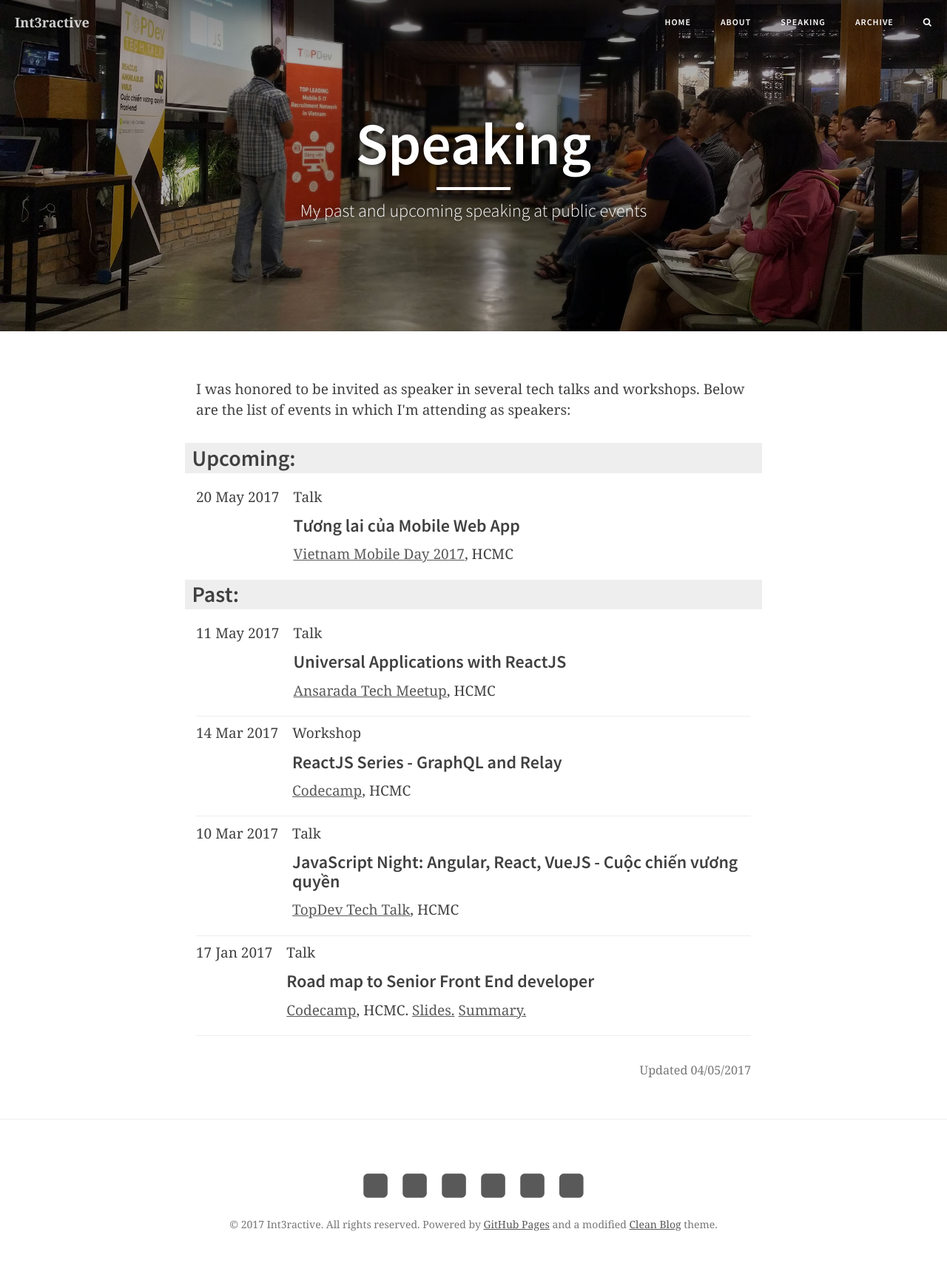
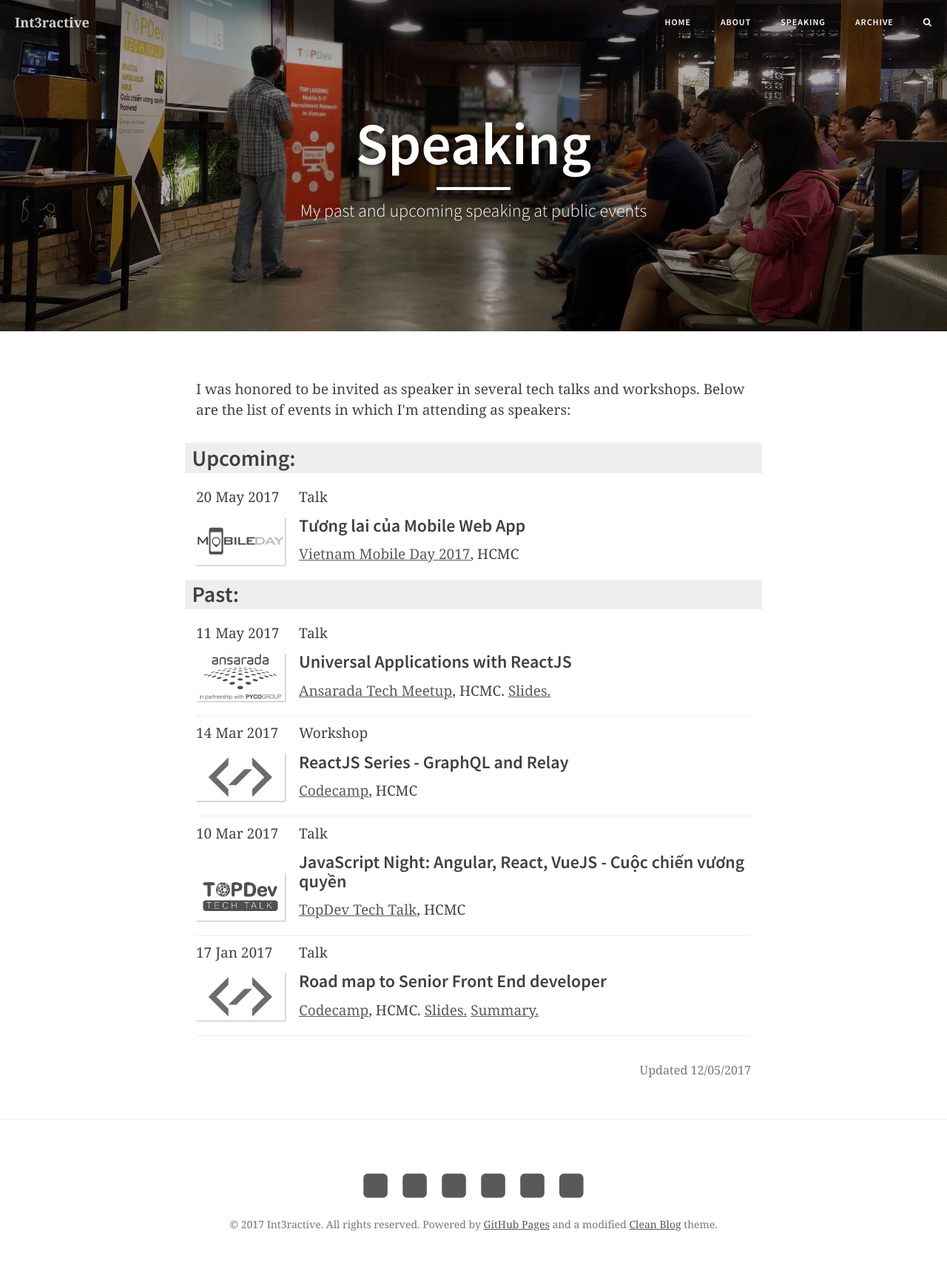
Before and after one commit to trongthanh/int3ractive.com, a Jekyll site: the page built from speaking.html, in a window 1280 px wide. Shown: the whole page at 74% size. Built offline with Jekyll 4.4.1, drawn with Linux system fonts in a browser that asks for light colours; nearby versions of some CDN libraries.

Commit message:
Add event logos; update events info

```diff
--- a/css/prism.css
+++ b/css/prism.css
@@ -197,6 +197,7 @@
 .events__item {
 	border-bottom: 1px solid #eee;
 	margin-top: 0.5em;
+	position: relative;
 }
 
 .events__item__desc {
@@ -207,9 +208,26 @@
 	margin: 0.5em 0;
 }
 
+.events__item__logo {
+	position: absolute;
+	width: 100px;
+	height: auto;
+	right: 0;
+	top: -5px;
+	box-shadow: 1px 1px 2px rgba(0,0,0,0.3);
+}
+
 @media screen and (min-width: 768px) {
 	.events__item__time {
 		float: left;
 		margin-right: 1em;
+		width: 120px;
+	}
+
+	.events__item__logo {
+		width: 120px;
+		left: 0;
+		top: initial;
+		bottom: 20px;
 	}
 }
--- a/speaking.html
+++ b/speaking.html
@@ -13,6 +13,7 @@
     <!--to be inserted by JS: <li class="events__section"><h2>Past:</h2></li>-->
     <li class="events__item">
         <time class="events__item__time" datetime="2017-05-20T09:00:00+07:00">20 May 2017</time>
+        <img class="events__item__logo" src="img/logos/event-logo-mobileday.png" alt="MobileDay event">
         <address class="events__item__desc">
             <div class="events__item__type">Talk</div>
             <h3 class="events__item__title">Tương lai của Mobile Web App</h3>
@@ -21,14 +22,17 @@
     </li>
     <li class="events__item">
         <time class="events__item__time" datetime="2017-05-11T18:30:00+07:00">11 May 2017</time>
+        <img class="events__item__logo" src="img/logos/event-logo-ansarada.png" alt="Ansarada meetup">
         <address class="events__item__desc">
             <div class="events__item__type">Talk</div>
             <h3 class="events__item__title">Universal Applications with ReactJS</h3>
-            <a href="https://www.facebook.com/events/1402477403144281">Ansarada Tech Meetup</a>, HCMC
+            <a href="https://www.facebook.com/events/1402477403144281">Ansarada Tech Meetup</a>, HCMC.
+            <a href="https://www.slideshare.net/TrongThanh3/universal-js-applications-with-react">Slides.</a>
         </address>
     </li>
     <li class="events__item">
         <time class="events__item__time" datetime="2017-03-14T18:30:00+07:00">14 Mar 2017</time>
+        <img class="events__item__logo" src="img/logos/event-logo-codecamp.png" alt="CodeCamp workshop">
         <address class="events__item__desc">
             <div class="events__item__type">Workshop</div>
             <h3 class="events__item__title">ReactJS Series - GraphQL and Relay</h3>
@@ -37,6 +41,7 @@
     </li>
     <li class="events__item">
         <time class="events__item__time" datetime="2017-03-10T18:30:00+07:00">10 Mar 2017</time>
+        <img class="events__item__logo" src="img/logos/event-logo-topdev.png" alt="Topdev techtalk">
         <address class="events__item__desc">
             <div class="events__item__type">Talk</div>
             <h3 class="events__item__title">JavaScript Night: Angular, React, VueJS - Cuộc chiến vương quyền</h3>
@@ -45,6 +50,7 @@
     </li>
     <li class="events__item">
         <time class="events__item__time" datetime="2017-01-17T18:30:00+07:00">17 Jan 2017</time>
+        <img class="events__item__logo" src="img/logos/event-logo-codecamp.png" alt="CodeCamp talk">
         <address class="events__item__desc">
             <div class="events__item__type">Talk</div>
             <h3 class="events__item__title">Road map to Senior Front End developer</h3>
```
Also changed, not shown: other parts of speaking.html (+1 -1 lines), img/logos/event-logo-ansarada.png (added), img/logos/event-logo-codecamp.png (added), img/logos/event-logo-mobileday.png (added), img/logos/event-logo-topdev.png (added).
